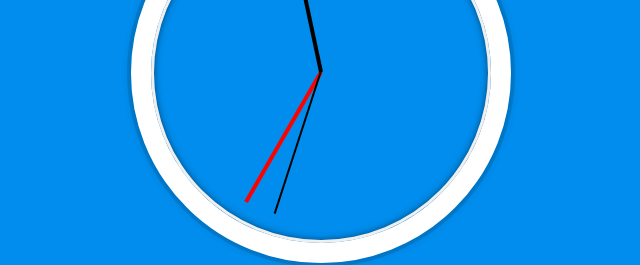
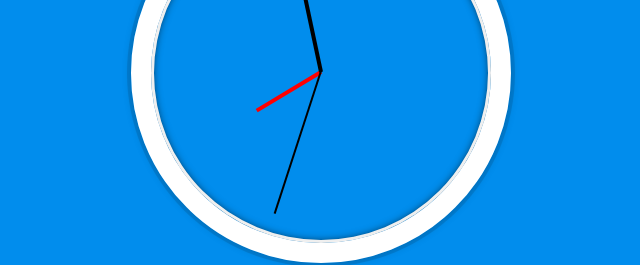
Before and after one commit to Lo1176/JavaScript30, a plain HTML site: page 02-JS-and-CSS-Clock/index.html in a window 1280 px wide. Shown: the part 327-592 px from the top of the page, without its empty margins (319-959 px from the left). Drawn offline with Linux system fonts and the light colour scheme.

Commit message:
little hour css

```diff
--- a/02-JS-and-CSS-Clock/index.html
+++ b/02-JS-and-CSS-Clock/index.html
@@ -35,13 +35,14 @@
       secondHand.style.transform = `rotate(${secondsDegrees}deg)`;
 
       const minutes = now.getMinutes();
-      const minutesDegrees = ((minutes / 60) *360) + 90;
+      const minutesDegrees = ((minutes / 60) * 360) + 90;
       minuteHand.style.transform = `rotate(${minutesDegrees}deg)`;
 
       const hours = now.getHours();
-      const hoursDegrees = ((hours / 12) *360) + 90;
+      const hoursDegrees = ((hours / 12) * 360) + ((minutes/60)*30) + 90;
       hourHand.style.transform = `rotate(${hoursDegrees}deg)`;
 
+    console.log(now)
     };
     setInterval(setDate, 1000);
   </script>
--- a/02-JS-and-CSS-Clock/style.css
+++ b/02-JS-and-CSS-Clock/style.css
@@ -51,6 +51,8 @@ body {
 
 .hour-hand {
   background: red;
+  width: 25%;
+  right: 150px;
 }
 
 .second-hand {
```
